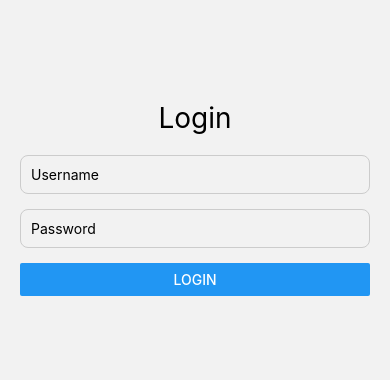
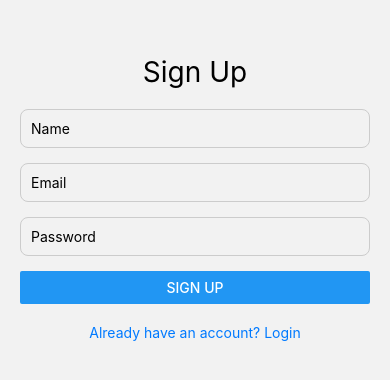
Before and after one commit to SherinAnees/city-pulse, a React Native app: screen /Signup in a window 390 px wide. Before the commit this address had no page. Shown: the part 224-604 px from the top of the page. Built offline with nearby package versions, Linux system fonts and the light colour scheme.

Commit message:
login and signup with async storage added

```diff
--- a/navigation/AppNavigator.tsx
+++ b/navigation/AppNavigator.tsx
@@ -6,6 +6,7 @@ import { useEffect, useState } from "react";
 import SplashScreen from "../screens/SplashScreen";
 import LoginScreen from "../screens/LoginScreen";
 import AsyncStorage from "@react-native-async-storage/async-storage";
+import SignupScreen from "../screens/SignupScreen";
 
 const Stack = createNativeStackNavigator();
 
@@ -36,9 +37,14 @@ export default function AppNavigator() {
       {isLoading ? (
         <Stack.Screen name="Splash" component={SplashScreen} />
       ) : !isLoggedIn ? (
-        <Stack.Screen name="Login">
-          {(props) => <LoginScreen {...props} onLogin={handleLogin} />}
-        </Stack.Screen>
+        <>
+          <Stack.Screen name="Login">
+            {(props) => <LoginScreen {...props} onLogin={handleLogin} />}
+          </Stack.Screen>
+          <Stack.Screen name="Signup">
+            {(props) => <SignupScreen {...props} onSignup={handleLogin} />}
+          </Stack.Screen>
+        </>
       ) : (
         <Stack.Screen name="Main">
           {(props) => <TabNavigator {...props} onLogout={handleLogout} />}
--- a/screens/LoginScreen.tsx
+++ b/screens/LoginScreen.tsx
@@ -1,9 +1,19 @@
 import React, { useState } from "react";
-import { View, Text, TextInput, Button, StyleSheet, Alert } from "react-native";
+import {
+  View,
+  Text,
+  TextInput,
+  Button,
+  StyleSheet,
+  Alert,
+  TouchableOpacity,
+} from "react-native";
 
 export default function LoginScreen({
+  navigation,
   onLogin,
 }: {
+  navigation: any;
   onLogin: (username: string) => void;
 }) {
   const [username, setUsername] = useState("");
@@ -37,6 +47,9 @@ export default function LoginScreen({
       />
 
       <Button title="Login" onPress={handleSubmit} />
+      <TouchableOpacity onPress={() => navigation.navigate("Signup")}>
+        <Text style={styles.link}>Don't have an account? Sign up</Text>
+      </TouchableOpacity>
     </View>
   );
 }
@@ -51,4 +64,5 @@ const styles = StyleSheet.create({
     padding: 10,
     borderRadius: 8,
   },
+  link: { marginTop: 20, color: "#007AFF", textAlign: "center" },
 });
--- a/screens/SignUpScreen.tsx
+++ b/screens/SignUpScreen.tsx
@@ -1,9 +1,75 @@
-import { View, Text } from "react-native";
+import React, { useState } from "react";
+import {
+  View,
+  Text,
+  TextInput,
+  Button,
+  StyleSheet,
+  Alert,
+  TouchableOpacity,
+} from "react-native";
 
-export default function SignUpScreen() {
+export default function SignupScreen({
+  navigation,
+  onSignup,
+}: {
+  navigation: any;
+  onSignup: (email: string) => void;
+}) {
+  const [name, setName] = useState("");
+  const [email, setEmail] = useState("");
+  const [password, setPassword] = useState("");
+
+  const handleSubmit = () => {
+    if (name && email && password) {
+      onSignup(email);
+    } else {
+      Alert.alert("Error", "All fields are required.");
+    }
+  };
+
   return (
-    <View style={{ flex: 1, alignItems: "center", justifyContent: "center" }}>
-      <Text>Home Screen</Text>
+    <View style={styles.container}>
+      <Text style={styles.title}>Sign Up</Text>
+
+      <TextInput
+        placeholder="Name"
+        value={name}
+        onChangeText={setName}
+        style={styles.input}
+      />
+      <TextInput
+        placeholder="Email"
+        value={email}
+        onChangeText={setEmail}
+        style={styles.input}
+      />
+      <TextInput
+        placeholder="Password"
+        value={password}
+        onChangeText={setPassword}
+        secureTextEntry
+        style={styles.input}
+      />
+
+      <Button title="Sign Up" onPress={handleSubmit} />
+
+      <TouchableOpacity onPress={() => navigation.navigate("Login")}>
+        <Text style={styles.link}>Already have an account? Login</Text>
+      </TouchableOpacity>
     </View>
   );
 }
+
+const styles = StyleSheet.create({
+  container: { flex: 1, justifyContent: "center", paddingHorizontal: 20 },
+  title: { fontSize: 28, textAlign: "center", marginBottom: 20 },
+  input: {
+    borderWidth: 1,
+    borderColor: "#ccc",
+    marginBottom: 15,
+    padding: 10,
+    borderRadius: 8,
+  },
+  link: { marginTop: 20, color: "#007AFF", textAlign: "center" },
+});
--- a/screens/SplashScreen.tsx
+++ b/screens/SplashScreen.tsx
@@ -1,16 +1,66 @@
-import { View, Text, StyleSheet, ActivityIndicator } from "react-native";
+import { View, Text, StyleSheet, TouchableOpacity } from "react-native";
 import React from "react";
+import { NativeStackNavigationProp } from "@react-navigation/native-stack";
+
+import { useNavigation } from "@react-navigation/native";
+import { RootStackParamList } from "../types/types";
+
+type SplashScreenNavigationProp = NativeStackNavigationProp<
+  RootStackParamList,
+  "Splash"
+>;
 
 export default function SplashScreen() {
+  const navigation = useNavigation<SplashScreenNavigationProp>();
+
+  const handleGetStarted = () => {
+    navigation.replace("Login");
+  };
+
   return (
     <View style={styles.container}>
-      <Text style={styles.title}>City Pulse</Text>
-      <ActivityIndicator size="large" color="#00ADEF" />
+      <Text style={styles.title}>Welcome to City Pulse</Text>
+      <Text style={styles.subtitle}>
+        Discover exciting local events near you!
+      </Text>
+
+      <TouchableOpacity style={styles.button} onPress={handleGetStarted}>
+        <Text style={styles.buttonText}>Get Started</Text>
+      </TouchableOpacity>
     </View>
   );
 }
 
 const styles = StyleSheet.create({
-  container: { flex: 1, justifyContent: "center", alignItems: "center" },
-  title: { fontSize: 28, marginBottom: 16 },
+  container: {
+    flex: 1,
+    backgroundColor: "#f8f9fa",
+    justifyContent: "center",
+    alignItems: "center",
+    padding: 24,
+  },
+  title: {
+    fontSize: 32,
+    fontWeight: "700",
+    color: "#2c3e50",
+    marginBottom: 10,
+    textAlign: "center",
+  },
+  subtitle: {
+    fontSize: 18,
+    color: "#7f8c8d",
+    textAlign: "center",
+    marginBottom: 40,
+  },
+  button: {
+    backgroundColor: "#3498db",
+    paddingVertical: 12,
+    paddingHorizontal: 32,
+    borderRadius: 25,
+  },
+  buttonText: {
+    color: "#fff",
+    fontSize: 18,
+    fontWeight: "600",
+  },
 });
--- /dev/null
+++ b/types/types.ts
@@ -0,0 +1,7 @@
+export type RootStackParamList = {
+  Splash: undefined;
+  Login: undefined;
+  SignUp: undefined;
+  Main: undefined;
+
+};
```
